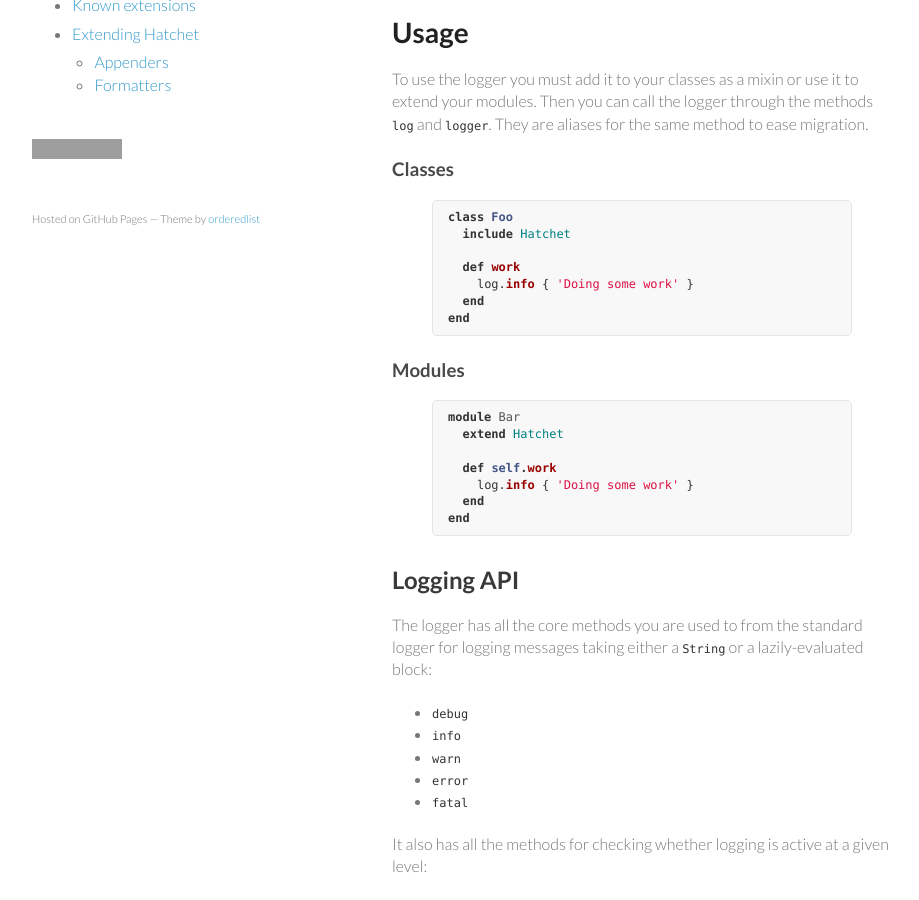
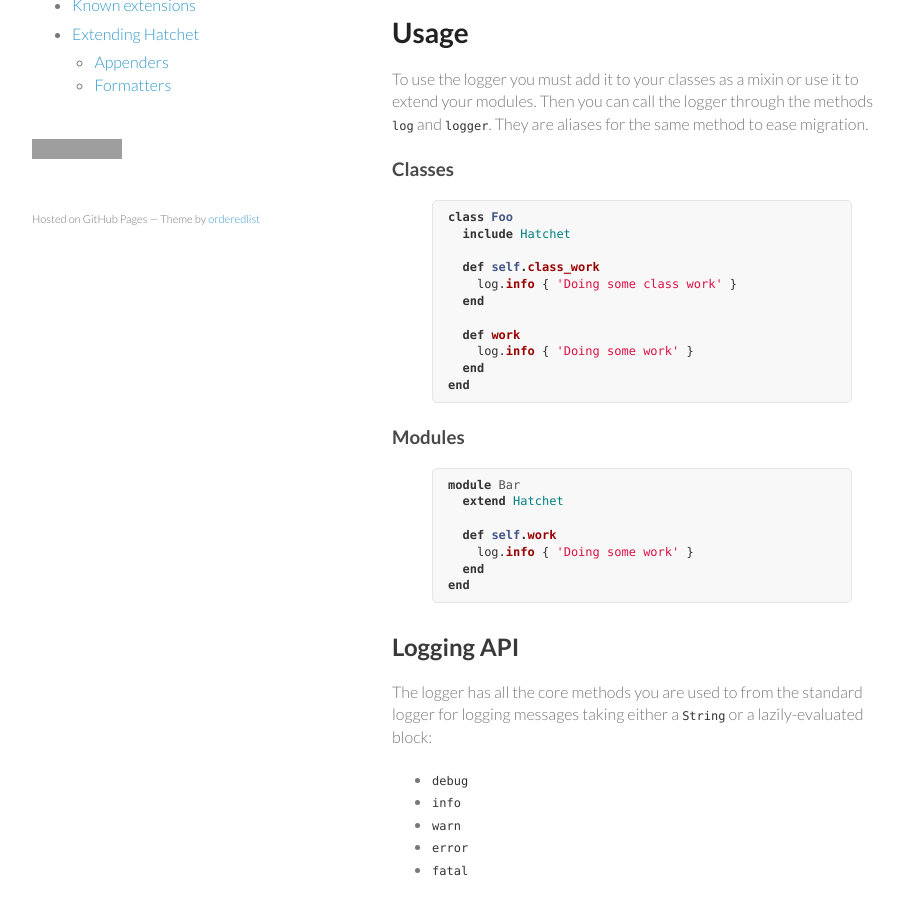
Before and after one commit to gshutler/hatchet, a Jekyll site: the page built from index.md, in a window 1280 px wide and 900 px high, scrolled down 553 px. Shown: the whole window, without its empty margins (178-1097 px from the left). Built offline with Jekyll 4.4.1, drawn with Linux system fonts in a browser that asks for light colours; grey boxes are pictures that could not be loaded.

Commit message:
Documented that Hatchet is available to class methods too

```diff
--- a/index.md
+++ b/index.md
@@ -37,6 +37,10 @@ your modules. Then you can call the logger through the methods `log` and
 {% highlight ruby %}
 class Foo
   include Hatchet
+
+  def self.class_work
+    log.info { 'Doing some class work' }
+  end
 
   def work
     log.info { 'Doing some work' }
```
